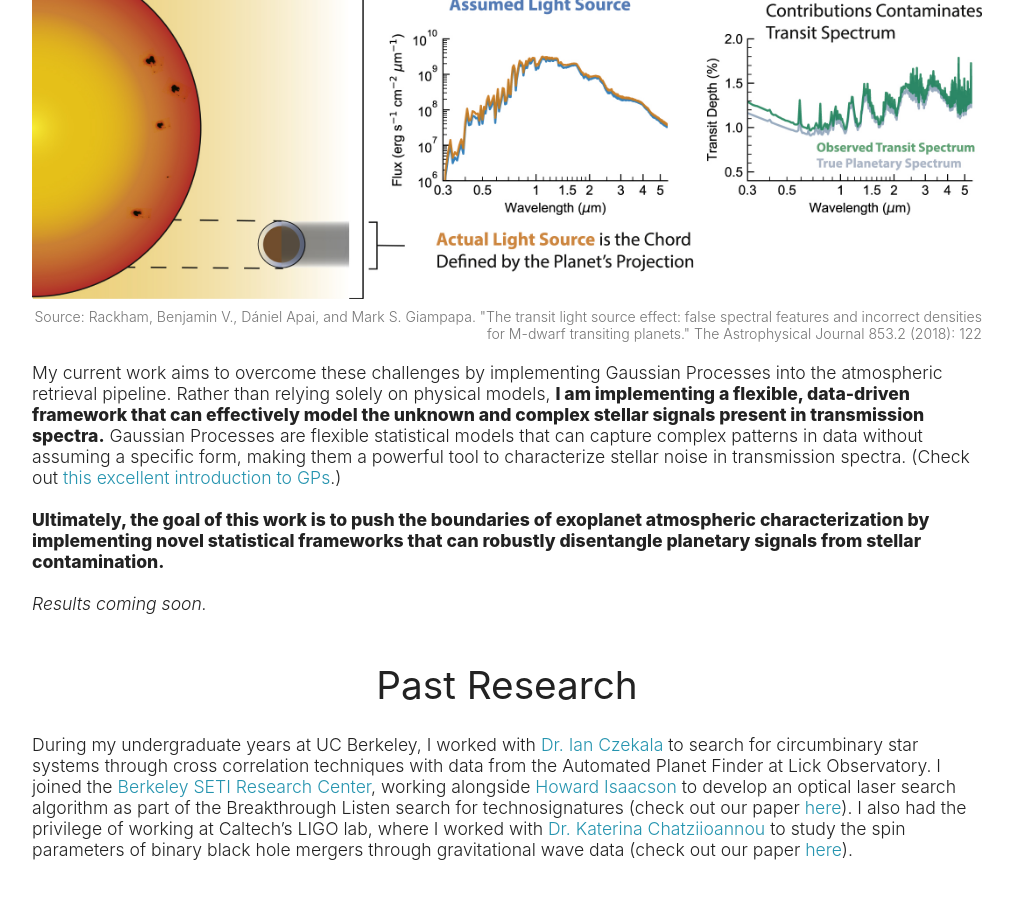
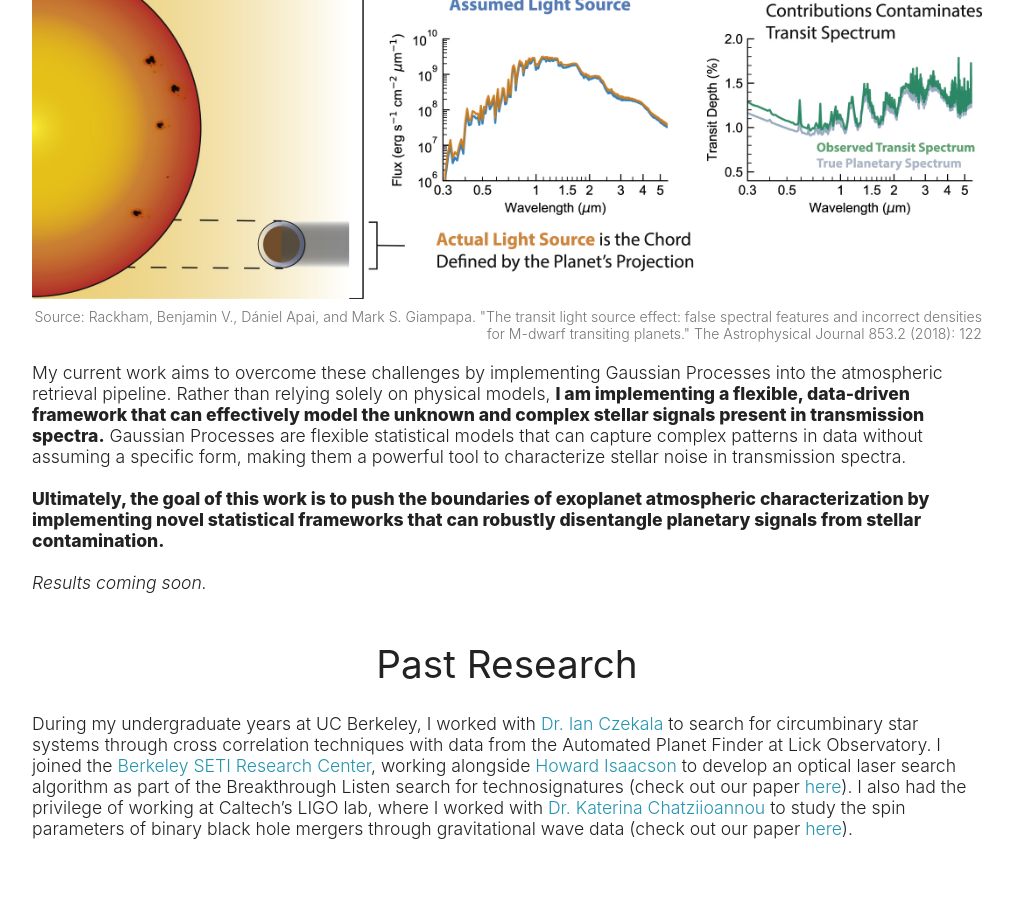
Before and after one commit to zoekko/zoekko.github.io, a Jekyll site: the page built from research.md, in a window 1280 px wide and 900 px high, scrolled down 915 px. Shown: the whole window, without its empty margins (133-1146 px from the left). Built offline with Jekyll 4.4.1, drawn with Linux system fonts in a browser that asks for light colours.

Commit message:
Update research.md

```diff
--- a/research.md
+++ b/research.md
@@ -26,7 +26,7 @@
 </div>
 
 <div style="text-align: left;">
-My current work aims to overcome these challenges by implementing Gaussian Processes into the atmospheric retrieval pipeline. Rather than relying solely on physical models, <b>I am implementing a flexible, data-driven framework that can effectively model the unknown and complex stellar signals present in transmission spectra.</b> Gaussian Processes are flexible statistical models that can capture complex patterns in data without assuming a specific form, making them a powerful tool to characterize stellar noise in transmission spectra. (Check out <a href="https://thegradient.pub/gaussian-process-not-quite-for-dummies/" target="_blank">this excellent introduction to GPs</a>.)
+My current work aims to overcome these challenges by implementing Gaussian Processes into the atmospheric retrieval pipeline. Rather than relying solely on physical models, <b>I am implementing a flexible, data-driven framework that can effectively model the unknown and complex stellar signals present in transmission spectra.</b> Gaussian Processes are flexible statistical models that can capture complex patterns in data without assuming a specific form, making them a powerful tool to characterize stellar noise in transmission spectra.
 <br><br>
 <b>Ultimately, the goal of this work is to push the boundaries of exoplanet atmospheric characterization by implementing novel statistical frameworks that can robustly disentangle planetary signals from stellar contamination.</b>
 <br><br>
```
